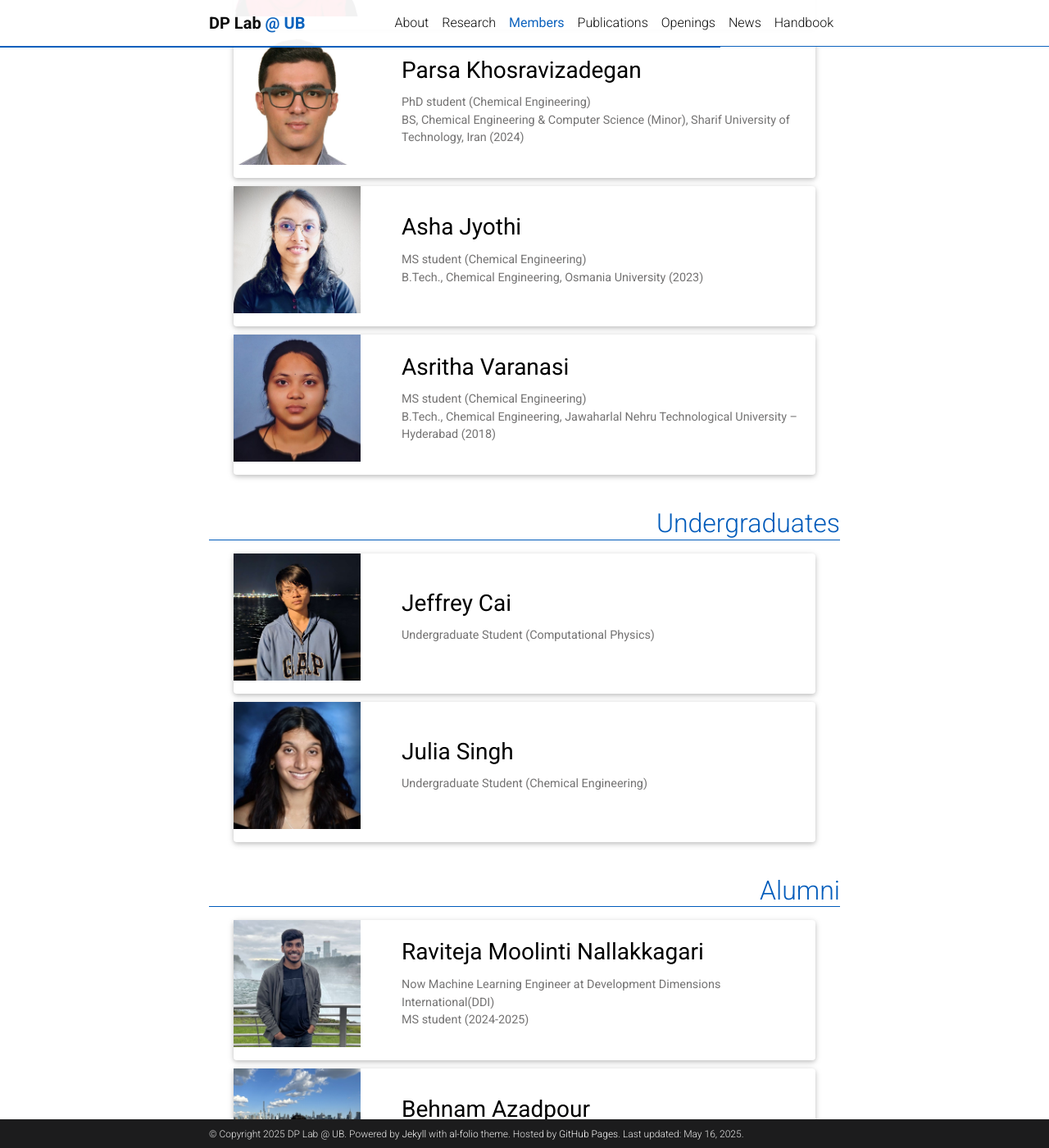
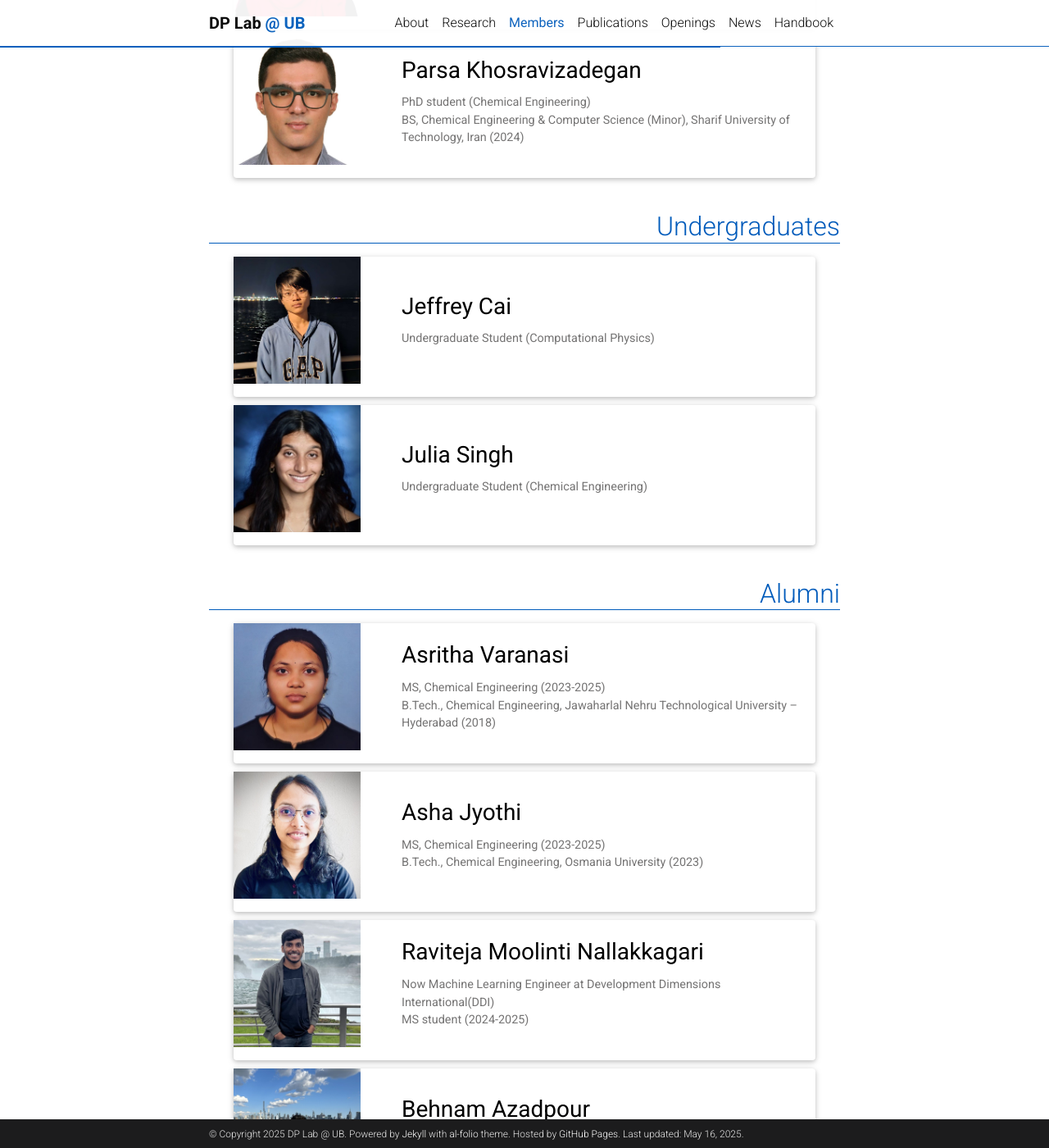
Before and after one commit to ShiResearchGroup/shiresearchgroup.github.io, a Jekyll site: the page built from _pages/members.md, in a window 1280 px wide and 1400 px high, scrolled down 1131 px. Shown: the whole window at 82% size. Built offline with Jekyll 4.4.1, drawn with Linux system fonts in a browser that asks for light colours; full-size pictures stand in for the smaller copies a plugin makes; comment, search, counter and statistics services are not loaded; a style sheet for code colours, icons or effects is not loaded.

Commit message:
update members

```diff
--- a/_projects/Asha_JYOTHI.md
+++ b/_projects/Asha_JYOTHI.md
@@ -1,10 +1,10 @@
 ---
 layout: page
 title: Asha Jyothi
-description: MS student (Chemical Engineering)<br>B.Tech., Chemical Engineering, Osmania University (2023)
+description: MS, Chemical Engineering (2023-2025) <br>B.Tech., Chemical Engineering, Osmania University (2023)
 img: assets/img/Asha.jpg
 redirect:
-importance: 4
-category: Graduate Students
+importance: 996
+category: Alumni
 horizontal: true
 ---
--- a/_projects/Asritha_Varanasi.md
+++ b/_projects/Asritha_Varanasi.md
@@ -1,10 +1,10 @@
 ---
 layout: page
 title: Asritha Varanasi
-description: MS student (Chemical Engineering)<br>B.Tech., Chemical Engineering, Jawaharlal Nehru Technological University – Hyderabad (2018)
+description: MS, Chemical Engineering (2023-2025) <br>B.Tech., Chemical Engineering, Jawaharlal Nehru Technological University – Hyderabad (2018)
 img: assets/img/Asritha.jpg
 redirect:
-importance: 5
-category: Graduate Students
+importance: 995
+category: Alumni
 horizontal: true
 ---
```
